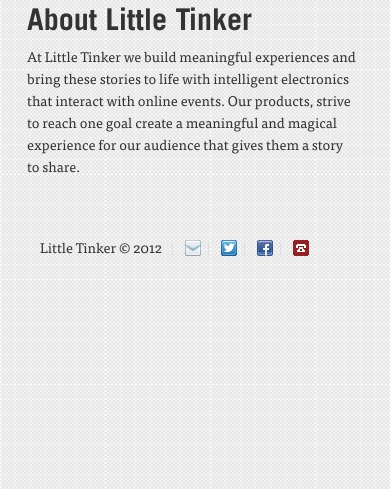
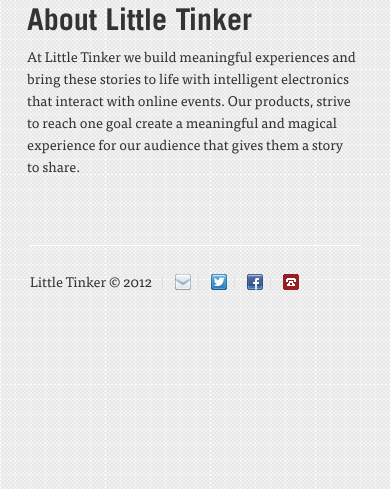
Before and after one commit to ReptarAzar/littletinker, a Django app: page /about/ in a window 390 px wide. Shown: the part 246-735 px from the top of the page. Run offline with Django 3.2, Linux system fonts and the light colour scheme; parts of the project's set-up code (start-up, migrations or seed data) failed here and were passed over; some web fonts are replaced.

Commit message:
fixing footer margin and hr

```diff
--- a/templates/base.html
+++ b/templates/base.html
@@ -74,9 +74,10 @@
     <div class="container-fluid">
       {% block main %}
       {% endblock %}
-      <hr>
+
       <footer>
         <div class="span12 row-fluid">
+          <hr>
           <p>Little Tinker &copy; 2012 &nbsp;&nbsp;<span>|</span> <a href="mailto:info@littletinker.co" target="_blank"><img src="{{ STATIC_URL }}img/ico/email.png" width="16" height="16" alt="Email"></a> <a href="mailto:info@littletinker.co" target="_blank" class="contact-label">Email</a> <span>|</span> <a href="http://twitter.com/littletinkerco" target="_blank"><img src="{{ STATIC_URL }}img/ico/twitter-2.png" width="16" height="16" alt="Twitter"></a> <a href="http://twitter.com/littletinkerco" target="_blank" class="contact-label">Twitter</a><span>|</span> <a href="http://www.facebook.com/littletinkerco" target="_blank"><img src="{{ STATIC_URL }}img/ico/facebook.png" width="16" height="16" alt="Facebook"></a> <a href="http://www.facebook.com/littletinkerco" target="_blank" class="contact-label">Facebook</a><span>|</span> <a href="tel:4154846537"><img src="{{ STATIC_URL }}img/ico/phone.png" width="16" height="16" alt="phone"></a>&nbsp;&nbsp;<a href="tel:4154846537" class="contact-label">(415) 484-6537</a></p>
           <a href="http://www.w3.org/html/logo/" target="_blank"><img class="pull-right html5-badge" src="{{ STATIC_URL }}img/html5-badge.png" width="165" height="64" alt="Html5 Badge"></a></div><!--/span-->
       </footer>
--- a/web/static/css/responsive.css
+++ b/web/static/css/responsive.css
@@ -226,6 +226,10 @@ body {
   margin-left: -20px;
   margin-right: -20px;
 }
+[class*="span"] {
+  float: left;
+  margin-left: 10px;
+}
 .container {
   width: auto;
 }
@@ -301,7 +305,9 @@ p.subhead {
 }
 
 }
-@media (min-width:768px) and (max-width:979px) {.row {
+@media (min-width:768px) and (max-width:979px) {
+
+.row {
   margin-left: -20px;*zoom:1;
 }
 .row:before,
```
